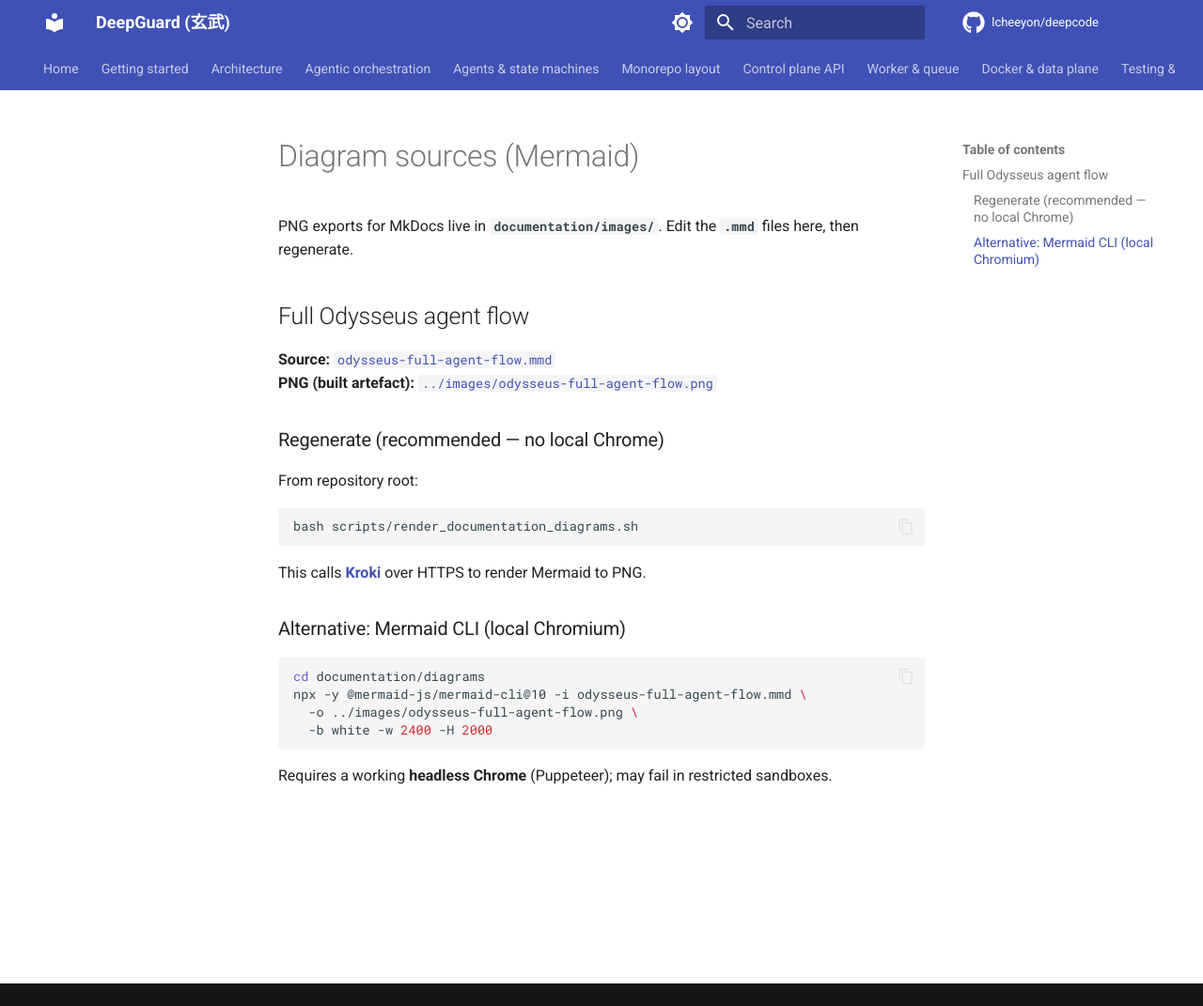
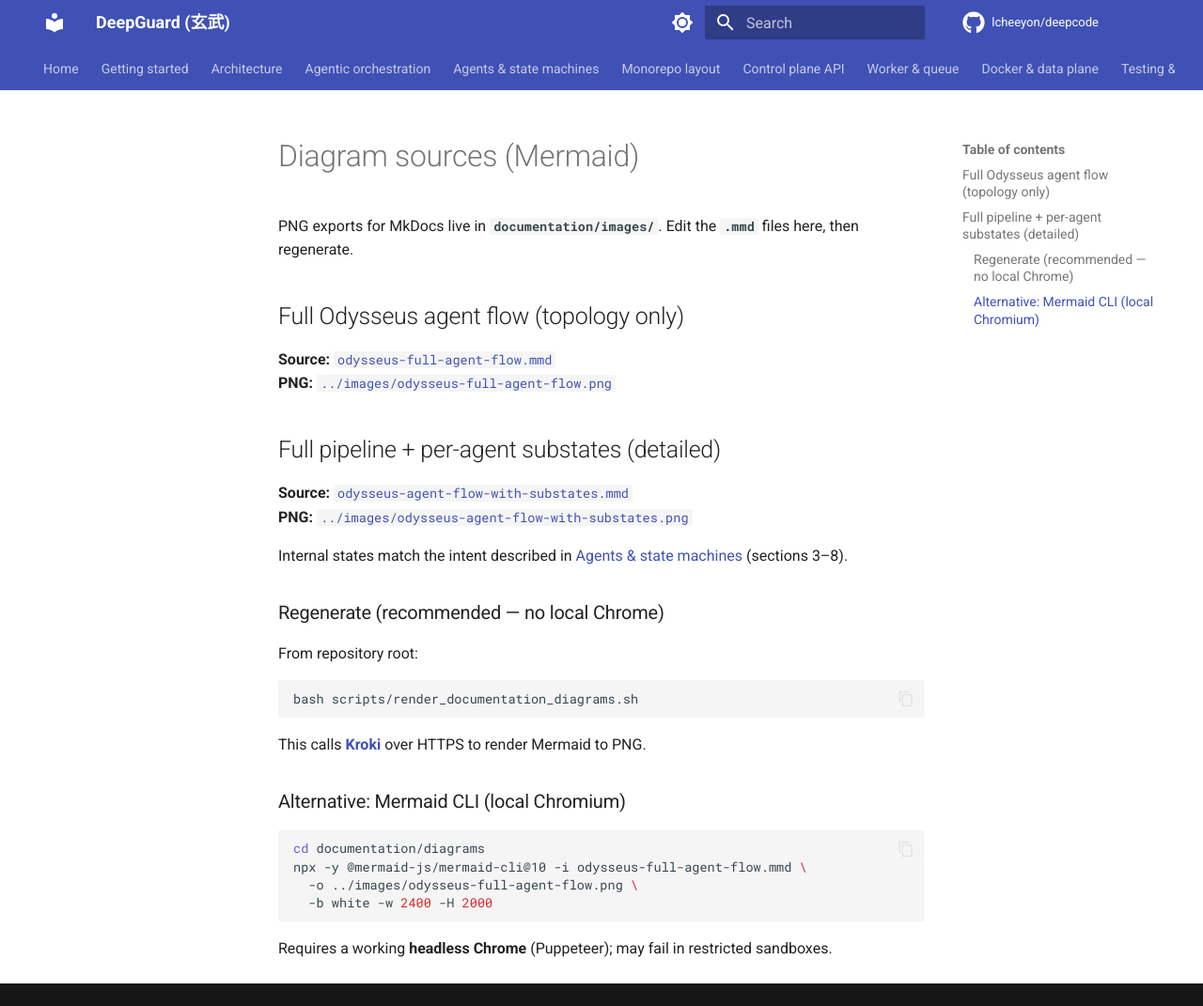
Before and after one commit to lcheeyon/deepcode, an MkDocs documentation site: the page built from documentation/diagrams/README.md, in a window 1280 px wide and 1071 px high. Shown: the whole window at 94% size. Built offline with MkDocs 1.6.1 and Material for MkDocs 9.7.7, drawn with Linux system fonts in a browser that asks for light colours; comment, search, counter and statistics services are not loaded.

Commit message:
docs: detailed Odysseus diagram with per-agent substates and PNG
- Add odysseus-agent-flow-with-substates.mmd (function labels + internal states)
- Export PNG; extend render script for both diagrams; refresh simple flow PNG
- Embed detailed diagram in agents-and-states; cross-link from agentic-orchestration

Made-with: Cursor

```diff
--- a/documentation/diagrams/README.md
+++ b/documentation/diagrams/README.md
@@ -2,10 +2,17 @@
 
 PNG exports for MkDocs live in **`documentation/images/`**. Edit the **`.mmd`** files here, then regenerate.
 
-## Full Odysseus agent flow
+## Full Odysseus agent flow (topology only)
 
 **Source:** [`odysseus-full-agent-flow.mmd`](odysseus-full-agent-flow.mmd)
-**PNG (built artefact):** [`../images/odysseus-full-agent-flow.png`](../images/odysseus-full-agent-flow.png)
+**PNG:** [`../images/odysseus-full-agent-flow.png`](../images/odysseus-full-agent-flow.png)
+
+## Full pipeline + per-agent substates (detailed)
+
+**Source:** [`odysseus-agent-flow-with-substates.mmd`](odysseus-agent-flow-with-substates.mmd)
+**PNG:** [`../images/odysseus-agent-flow-with-substates.png`](../images/odysseus-agent-flow-with-substates.png)
+
+Internal states match the intent described in [Agents & state machines](../agents-and-states.md) (sections 3–8).
 
 ### Regenerate (recommended — no local Chrome)
 
```
Also changed, not shown: documentation/agentic-orchestration.md (+1 -1 lines), documentation/agents-and-states.md (+15 -0 lines), documentation/images/odysseus-agent-flow-with-substates.png (added), documentation/images/odysseus-full-agent-flow.png, 2 other files.
